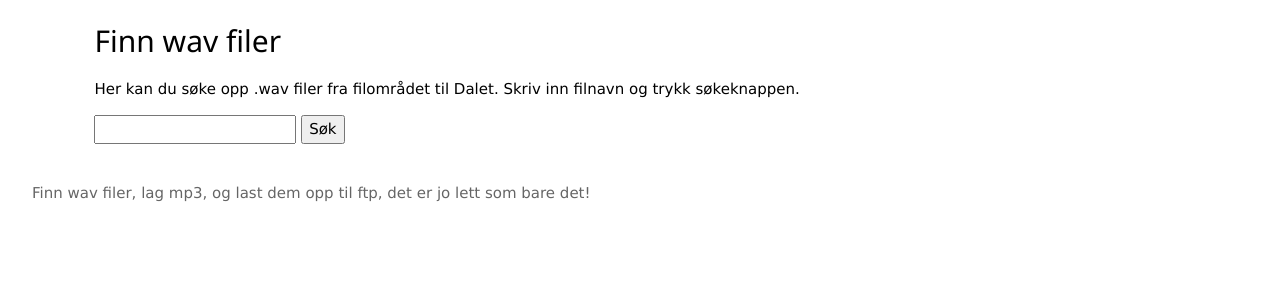
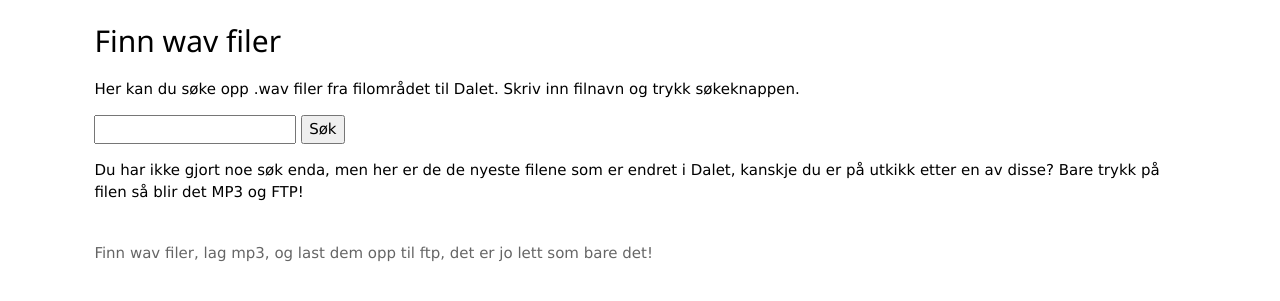
Before and after one commit to Henningen/daletwebgo, a Django app: template daletwebgo/wavfinder/templates/wavfinder/wavsearch.html in a window 1280 px wide. Shown: the part 104-405 px from the top of the page. Run offline with Django 3.2, Linux system fonts and the light colour scheme; the template is opened without the code that fills it, so the values that code supplies are empty.

Commit message:
logic for searchboxes+

```diff
--- a/daletwebgo/wavfinder/templates/wavfinder/base.html
+++ b/daletwebgo/wavfinder/templates/wavfinder/base.html
@@ -5,6 +5,7 @@
 	<div class="w3-col" style="width:5%;min-height:1px"></div>
 	<head>
 		<title> DaletWebGo </title>
+		<meta name="viewport" content="width=device-width, initial-scale=1.0">
 		<link rel="stylesheet" href="{% static 'css/w3.css' %}">
 		<link rel="stylesheet" href="{% static 'css/w3-theme-teal.css' %}">
 	</head>
@@ -26,7 +27,7 @@
 		<div class="w3-col" style="width:5%;min-height:1px"></div>
 	</div>
 	</div>
-	<footer class="w3-container w3-theme">
+	<footer class="w3-container w3-theme" style="margin-left:5%">
 	<!--<h5>DaletWebGo</h5>-->
 	<p class="w3-opacity">Finn wav filer, lag mp3, og last dem opp til ftp, det er jo lett som bare det!</p>
 	</footer>
--- a/daletwebgo/wavfinder/templates/wavfinder/jobstatus.html
+++ b/daletwebgo/wavfinder/templates/wavfinder/jobstatus.html
@@ -8,10 +8,12 @@
 		<li><a href="#">Alle</a></li>
 	</ul>
 	-->
+	<div class="w3-container">
 	<a class="w3-btn w3-hover-purple" href="{% url 'jobstatus' %}">Kø</a>
 	<a class="w3-btn w3-hover-purple" href="{% url 'jobstatus' %}failed">Feil</a>
 	<a class="w3-btn w3-hover-purple" href="{% url 'jobstatus' %}finished">Ferdig</a>
 	<a class="w3-btn w3-hover-purple" href="{% url 'jobstatus' %}all">Alle</a>
+	</div>
 	{% if status == "progress" or status == "all" %}
 		<p>Pågående&kø kommer her</p>
 	{% endif %}
--- a/daletwebgo/wavfinder/templates/wavfinder/wavsearch.html
+++ b/daletwebgo/wavfinder/templates/wavfinder/wavsearch.html
@@ -3,16 +3,19 @@
 	<h2>Finn wav filer</h2>
 	<p>Her kan du søke opp .wav filer fra filområdet til Dalet. Skriv inn filnavn og trykk søkeknappen.</p>
 
-	<form action="." method="post">
+	<form action="." method="get">
 		{% csrf_token %}
 		<input type="text" name="search" id="id_search" />
 		<input type="submit" value="Søk" />
 	</form>
-
-	{% if filelist %}
+	{% if search.results > 0 %}
+	<p> Du søkte etter {{search.query}} og fikk {{search.results}} treff.</p>
+	{% elif search.query and search.results == 0 %}
+	<p> Søket etter {{search.query}} gav ingen treff, prøv å søke etter noe annet!</p>
+	{% else %}
 	<P>Du har ikke gjort noe søk enda, men her er de de nyeste filene som er endret i Dalet, kanskje du er på utkikk etter en av disse? Bare trykk på filen så blir det MP3 og FTP!</p>
 	{% endif %}
 	{% for file in filelist %}
-	<a class="w3-btn w3-hover-purple" href="#">{{file}}</a><br />
+	<a class="w3-btn w3-hover-purple" href="#">{{file}}</a>
 	{% endfor %}
 {% endblock %}
```
Also changed, not shown: daletwebgo/wavfinder/views.py (+18 -4 lines), 2 other files.
